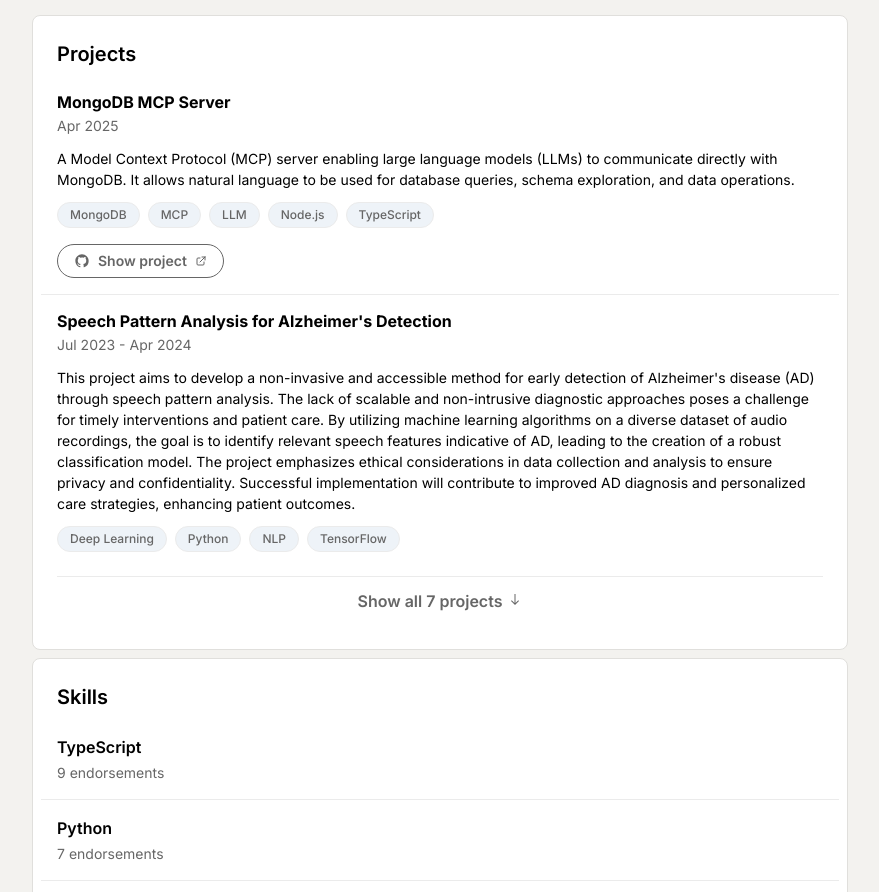
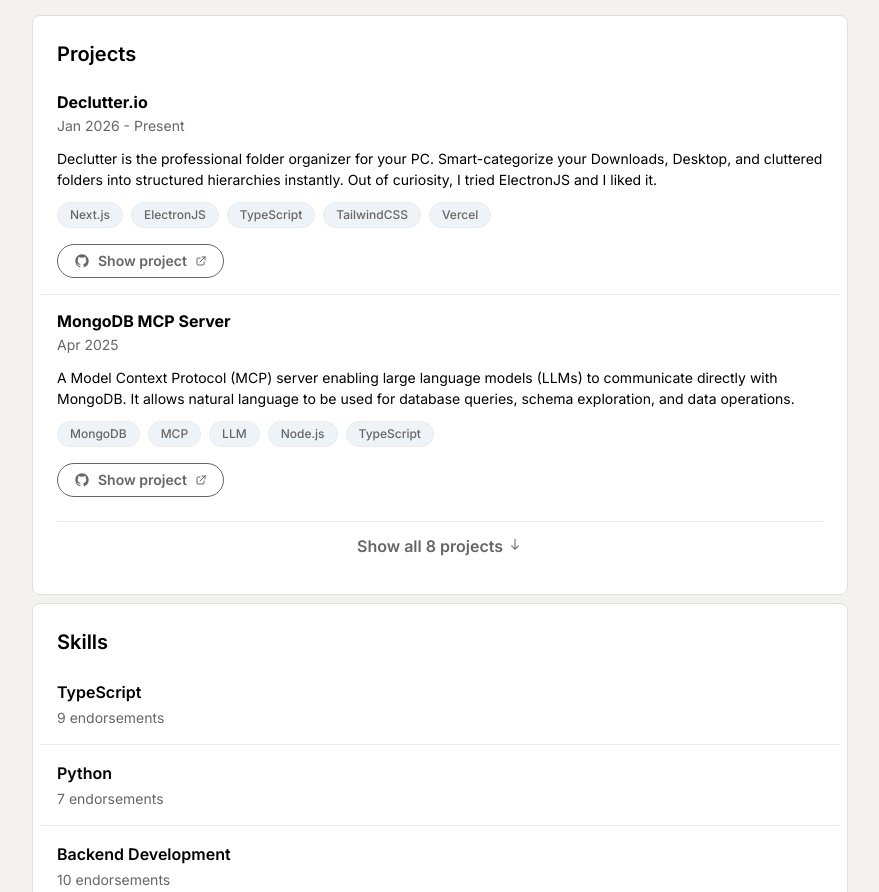
Before and after one commit to achrekarom12/portfolio, a Next.js app: page / in a window 1280 px wide. Shown: the part 2470-3362 px from the top of the page, without its empty margins (60-939 px from the left). Built offline with nearby package versions, Linux system fonts and the light colour scheme.

Commit message:
feat: current project update

```diff
--- a/src/components/Projects.tsx
+++ b/src/components/Projects.tsx
@@ -67,6 +67,13 @@
   const [showAll, setShowAll] = useState(false);
 
   const projects = [
+    {
+      title: "Declutter.io",
+      duration: "Jan 2026 - Present",
+      description: "Declutter is the professional folder organizer for your PC. Smart-categorize your Downloads, Desktop, and cluttered folders into structured hierarchies instantly. Out of curiosity, I tried ElectronJS and I liked it.",
+      skills: ["Next.js", "ElectronJS", "TypeScript", "TailwindCSS", "Vercel"],
+      link: "https://declutterio.netlify.app/"
+    },
     {
       title: "MongoDB MCP Server",
       duration: "Apr 2025",
```
